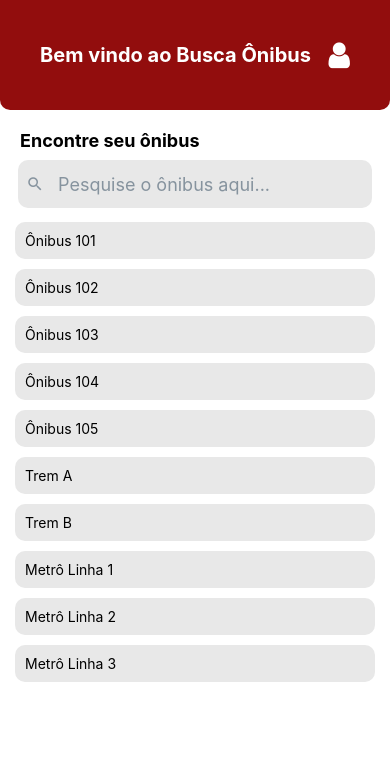
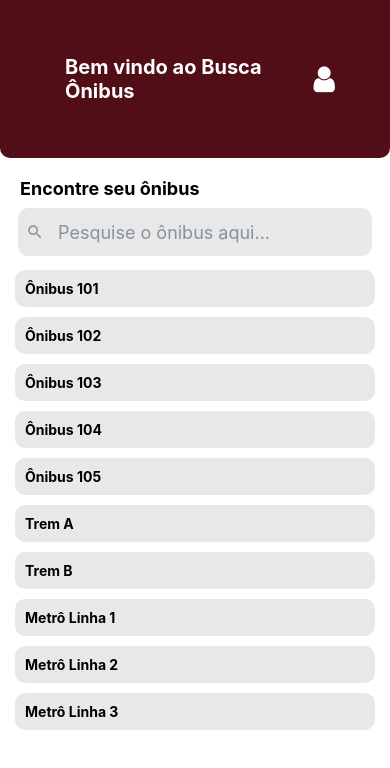
Before and after one commit to lucalazengo/app-div, a React Native app: screen /Home in a window 390 px wide. Shown: the top 768 px of the page. Built offline with nearby package versions, Linux system fonts and the light colour scheme.

Commit message:
map screen and navigation routes

```diff
--- a/App.js
+++ b/App.js
@@ -1,14 +1,25 @@
 import { StatusBar } from 'expo-status-bar'
 import { StyleSheet, Text, View } from 'react-native'
+import Login from './src/pages/Login'
+import MapScreen from './src/pages/mapscreen'
+import Home from './src/pages/home'
+import React from 'react'
+import { createNativeStackNavigator } from '@react-navigation/native-stack'
+import { NavigationContainer } from '@react-navigation/native'
 
-import Title from './src/components/Title'
-import Login from './src/pages/Login'
-import Home from './src/pages/home'
+const Stack = createNativeStackNavigator()
 
 export default function App() {
   return (
-    <>
-      <Home />
-    </>
+    <NavigationContainer initialRouteName="Login">
+      <Stack.Navigator
+        initialRouteName="Home"
+        screenOptions={{ headerShown: false }}
+      >
+        <Stack.Screen name="Home" component={Home} />
+        <Stack.Screen name="Login" component={Login} />
+        <Stack.Screen name="MapScreen" component={MapScreen} />
+      </Stack.Navigator>
+    </NavigationContainer>
   )
 }
--- a/src/pages/home/index.js
+++ b/src/pages/home/index.js
@@ -1,10 +1,22 @@
 import React, { useState } from 'react'
-import { View, Text, StyleSheet, FlatList } from 'react-native'
+import {
+  View,
+  Text,
+  StyleSheet,
+  FlatList,
+  TouchableOpacity,
+  Button,
+} from 'react-native'
 import { SearchBar } from 'react-native-elements'
 import Icon from 'react-native-vector-icons/FontAwesome'
+import { useNavigation } from '@react-navigation/native'
 
 export default function Home() {
+  const navigation = useNavigation()
+
   const [search, setSearch] = useState('')
+  const [selectedBus, setSelectedBus] = useState(null)
+  const [selectedId, setSelectedId] = useState(null)
   const [data, setData] = useState([
     { id: '1', name: 'Ônibus 101' },
     { id: '2', name: 'Ônibus 102' },
@@ -25,6 +37,10 @@ export default function Home() {
   const filteredData = data.filter((item) =>
     item.name.toLowerCase().includes(search.toLowerCase()),
   )
+
+  const selectBus = (bus) => {
+    setSelectedBus(bus)
+  }
 
   return (
     <View style={styles.container}>
@@ -57,20 +73,48 @@ export default function Home() {
         <FlatList
           data={filteredData}
           renderItem={({ item }) => (
-            <View
+            <TouchableOpacity
               style={{
                 padding: 10,
                 borderRadius: 10,
-                backgroundColor: '#E8E8E8',
+                backgroundColor: item.id === selectedId ? '#510E16' : '#E8E8E8',
                 margin: 5,
               }}
+              onPress={() => {
+                selectBus(item)
+                setSelectedId(item.id)
+              }}
             >
-              <Text>{item.name}</Text>
-            </View>
+              <Text
+                style={{
+                  color: item.id === selectedId ? '#fff' : '#000',
+                  fontWeight: 'bold',
+                }}
+              >
+                {item.name}
+              </Text>
+            </TouchableOpacity>
           )}
           keyExtractor={(item) => item.id}
         />
+        {selectedBus && (
+          <View style={styles.buttonContainer}>
+            <Button
+              title={`Ver horários do ${selectedBus.name}`}
+              onPress={() => alert('Botão pressionado!')}
+              color="white"
+            />
+          </View>
+        )}
       </View>
+      {selectedBus && (
+        <TouchableOpacity
+          style={styles.bottomButton}
+          onPress={() => navigation.navigate('MapScreen')}
+        >
+          <Text style={styles.bottomButtonText}>Avançar</Text>
+        </TouchableOpacity>
+      )}
     </View>
   )
 }
@@ -87,15 +131,16 @@ const styles = StyleSheet.create({
     justifyContent: 'space-between',
     alignItems: 'center',
     marginBottom: 10,
-    backgroundColor: '#920D0D',
+    backgroundColor: '#510E16',
     borderBottomLeftRadius: 10,
     borderBottomRightRadius: 10,
-    padding: 40,
+    padding: 55,
   },
   welcomeText: {
     fontSize: 20,
     fontWeight: 'bold',
-    color: 'white',
+    color: '#fff',
+    paddingLeft: 10,
   },
   searchContainer: {
     marginTop: 0,
@@ -108,4 +153,20 @@ const styles = StyleSheet.create({
     fontWeight: 'bold',
     paddingLeft: 10,
   },
+  bottomButton: {
+    position: 'absolute',
+    bottom: 0,
+    right: 0,
+    backgroundColor: '#510E16',
+    padding: 15,
+    width: '100%',
+    alignItems: 'center',
+    borderTopLeftRadius: 10,
+    borderTopRightRadius: 10,
+  },
+  bottomButtonText: {
+    color: 'white',
+    fontWeight: 'bold',
+    fontSize: 18,
+  },
 })
--- /dev/null
+++ b/src/pages/mapscreen/index.js
@@ -0,0 +1,9 @@
+import { View, Text } from 'react-native'
+
+export default function MapScreen() {
+  return (
+    <View>
+      <Text>MapScreen</Text>
+    </View>
+  )
+}
```
Also changed, not shown: package.json (+10 -2 lines), src/pages/home/styles.css (deleted), 2 other files (tests, documents, lock files or other folders).
